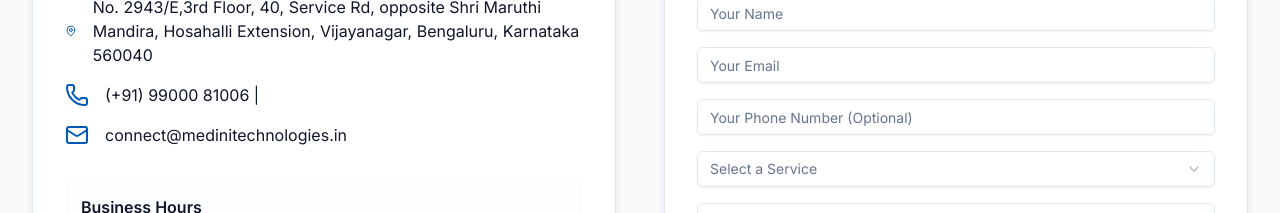
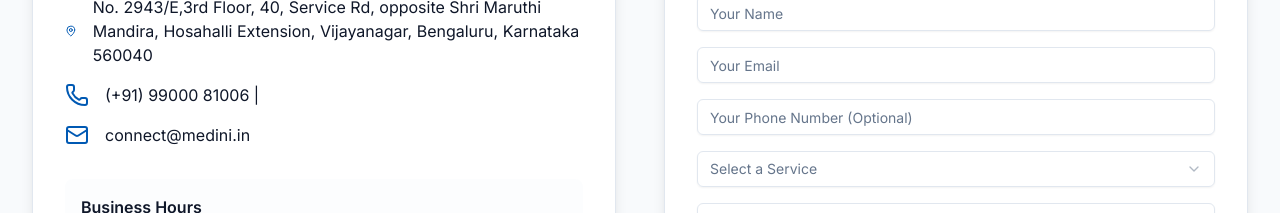
Before and after one commit to Abhii-22/buildnew, a React (Vite) app: page /medinischoolofdesign in a window 1280 px wide. Shown: the part 4820-5033 px from the top of the page. Built offline with nearby package versions, Linux system fonts and the light colour scheme; the HTML template or start-up script is replaced by a standard one.

Commit message:
updated contact

```diff
--- a/src/components/BIM/Contact.jsx
+++ b/src/components/BIM/Contact.jsx
@@ -72,8 +72,8 @@
                   {
                     icon: <Mail className="w-5 h-5" />,
                     title: "Email Us",
-                    content: "connect@medinitechnologies.in",
-                    link: "mailto:connect@medinitechnologies.in",
+                    content: "connect@medini.in",
+                    link: "mailto:connect@medini.in",
                   },
                   {
                     icon: <Phone className="w-5 h-5" />,
--- a/src/components/MediniSchool/Contact.jsx
+++ b/src/components/MediniSchool/Contact.jsx
@@ -77,7 +77,7 @@
             </div>
             <div className="flex items-center space-x-4">
               <Mail className="h-6 w-6 text-primary" />
-              <span>connect@medinitechnologies.in</span>
+              <span>connect@medini.in</span>
             </div>
           </div>
           <div className="mt-8 bg-muted/20 p-4 rounded-lg">
--- a/src/components/Medinitech/contact/Contact.jsx
+++ b/src/components/Medinitech/contact/Contact.jsx
@@ -77,7 +77,7 @@
             </div>
             <div className="flex items-center space-x-4">
               <Mail className="h-6 w-6 text-primary" />
-              <span>connect@medinitechnologies.in</span>
+              <span>connect@medini.in</span>
             </div>
           </div>
           <div className="mt-8 bg-muted/20 p-4 rounded-lg">
--- a/src/components/Medinitech/contact/ContactForm.jsx
+++ b/src/components/Medinitech/contact/ContactForm.jsx
@@ -67,7 +67,7 @@
         <label htmlFor="phone" className="text-sm font-medium">
           Phone Number
         </label>
-        <Input id="phone" placeholder="+1 (555) 000-0000" />
+        <Input id="phone" placeholder="+91 123-456-7890" />
       </div>
 
       <div className="space-y-2 mb-6">
--- a/src/components/TechVritti/Contact.jsx
+++ b/src/components/TechVritti/Contact.jsx
@@ -65,18 +65,18 @@
                     icon: <Mail className="w-5 h-5" />,
                     title: "Email Us",
                     content: "info@techvritti.com",
-                    link: "mailto:info@techvritti.com",
+                    link: "mailto:connect@medini.com",
                   },
                   {
                     icon: <Phone className="w-5 h-5" />,
                     title: "Call Us",
                     content: "+91 123-456-7890",
-                    link: "tel:+15551234567",
+                    link: "tel:+911234567890",
                   },
                   {
                     icon: <MapPin className="w-5 h-5" />,
                     title: "Visit Us",
-                    content: "123 Tech Park, Innovation Street, Silicon Valley, CA 94025",
+                    content: "No. 2943/E,3rd Floor, 40, Service Rd, opposite Shri Maruthi Mandira, Hosahalli Extension, Vijayanagar, Bengaluru, Karnataka 560040",
                     link: "https://maps.google.com",
                   },
                 ].map((item, index) => (
```
